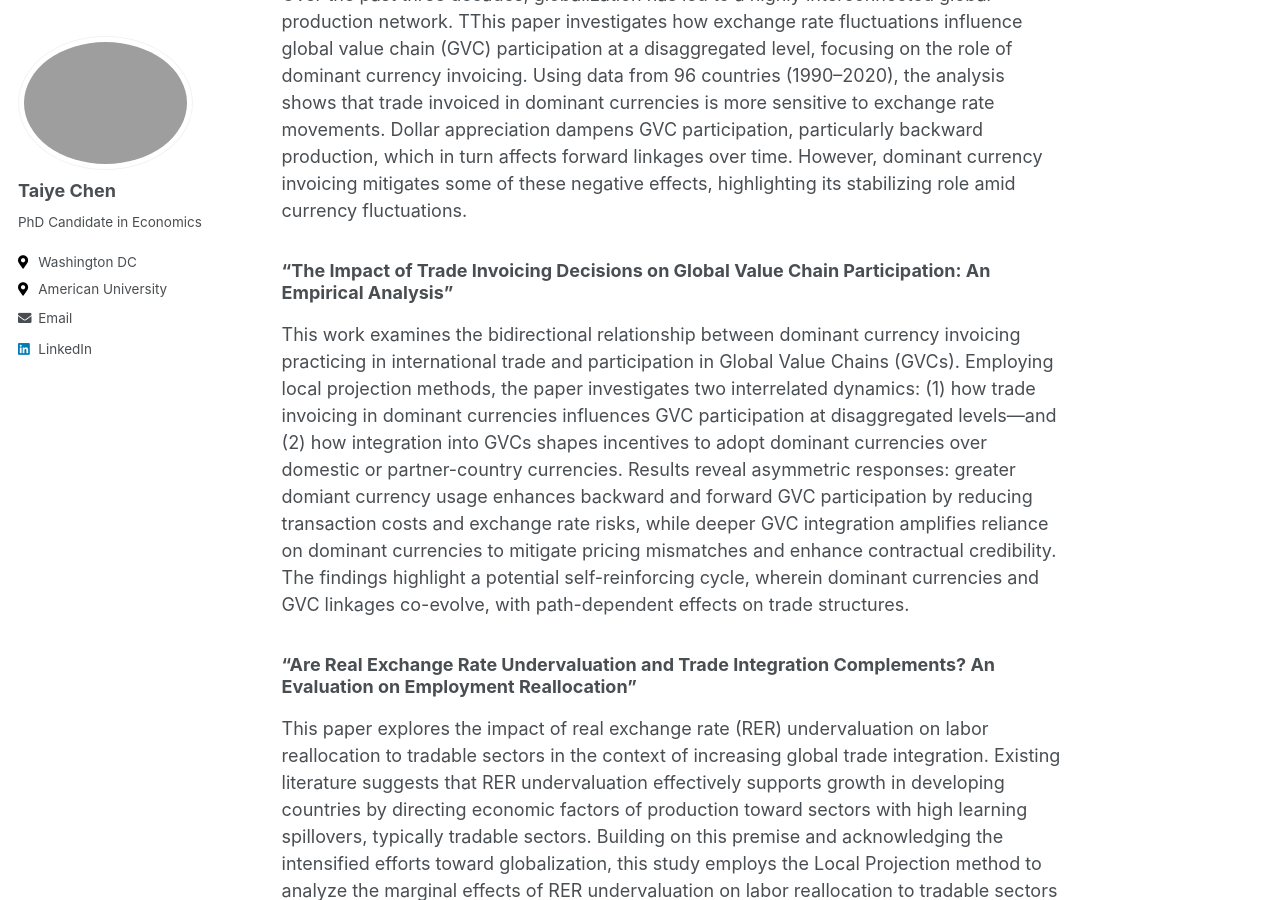
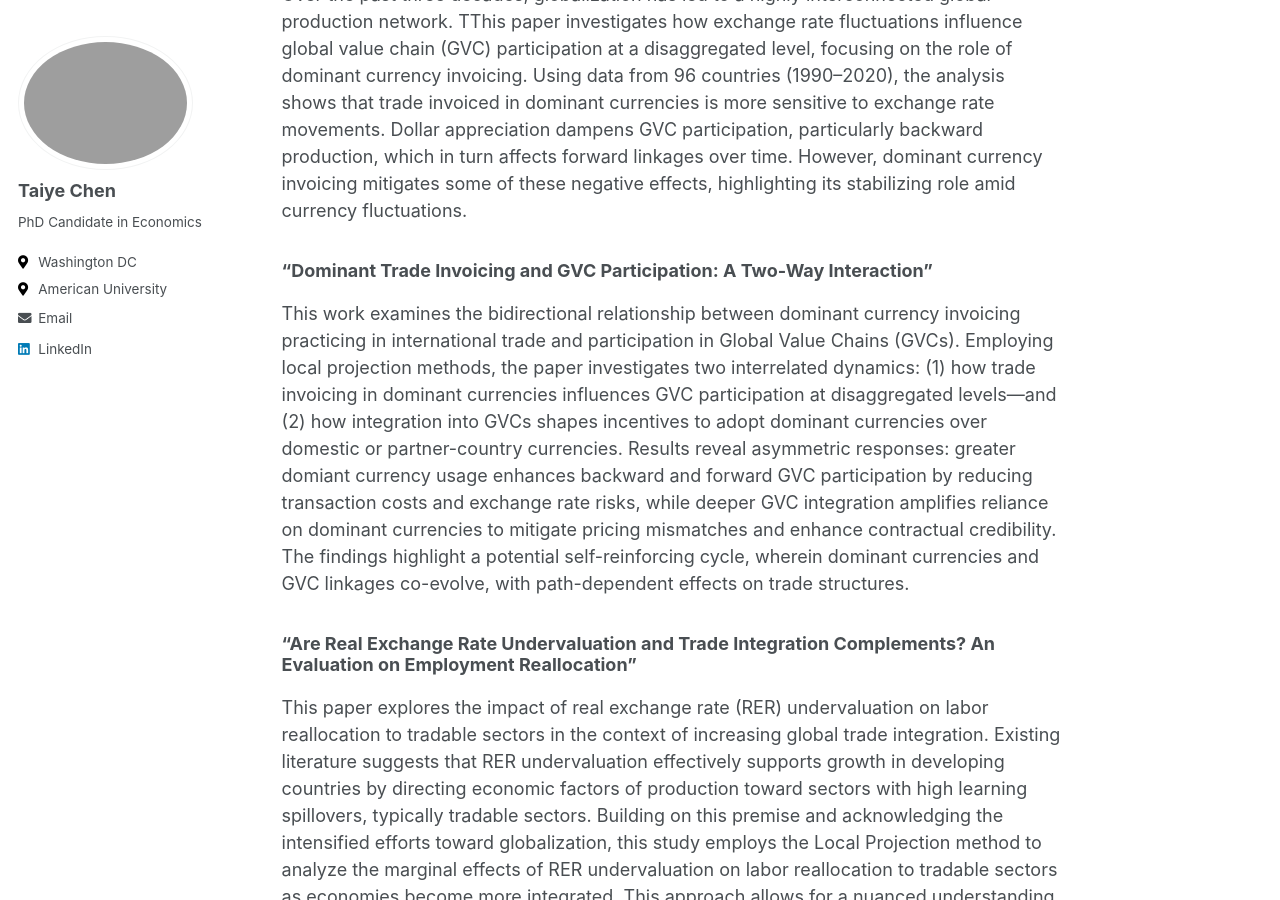
Before and after one commit to taiyechen/taiyechen.github.io, a Jekyll site: the page built from _pages/research.md, in a window 1280 px wide and 900 px high, scrolled down 614 px. Built offline with Jekyll 4.4.1, drawn with Linux system fonts in a browser that asks for light colours.

Commit message:
update research

```diff
--- a/_pages/research.md
+++ b/_pages/research.md
@@ -19,7 +19,7 @@ My second major research agenda explores the effects of geoeconomic fragmentatio
 
  Over the past three decades, globalization has led to a highly interconnected global production network. TThis paper investigates how exchange rate fluctuations influence global value chain (GVC) participation at a disaggregated level, focusing on the role of dominant currency invoicing. Using data from 96 countries (1990–2020), the analysis shows that trade invoiced in dominant currencies is more sensitive to exchange rate movements. Dollar appreciation dampens GVC participation, particularly backward production, which in turn affects forward linkages over time. However, dominant currency invoicing mitigates some of these negative effects, highlighting its stabilizing role amid currency fluctuations.
 
-### "The Impact of Trade Invoicing Decisions on Global Value Chain Participation: An Empirical Analysis"
+### "Dominant Trade Invoicing and GVC Participation: A Two-Way Interaction"
 
  This work examines the bidirectional relationship between dominant currency invoicing practicing in international trade and participation in Global Value Chains (GVCs). Employing local projection methods, the paper investigates two interrelated dynamics: (1) how trade invoicing in dominant currencies influences GVC participation at disaggregated levels—and (2) how integration into GVCs shapes incentives to adopt dominant currencies over domestic or partner-country currencies. Results reveal asymmetric responses: greater domiant currency usage enhances backward and forward GVC participation by reducing transaction costs and exchange rate risks, while deeper GVC integration amplifies reliance on dominant currencies to mitigate pricing mismatches and enhance contractual credibility. The findings highlight a potential self-reinforcing cycle, wherein dominant currencies and GVC linkages co-evolve, with path-dependent effects on trade structures.
 
```
Also changed, not shown: 2 other files.
